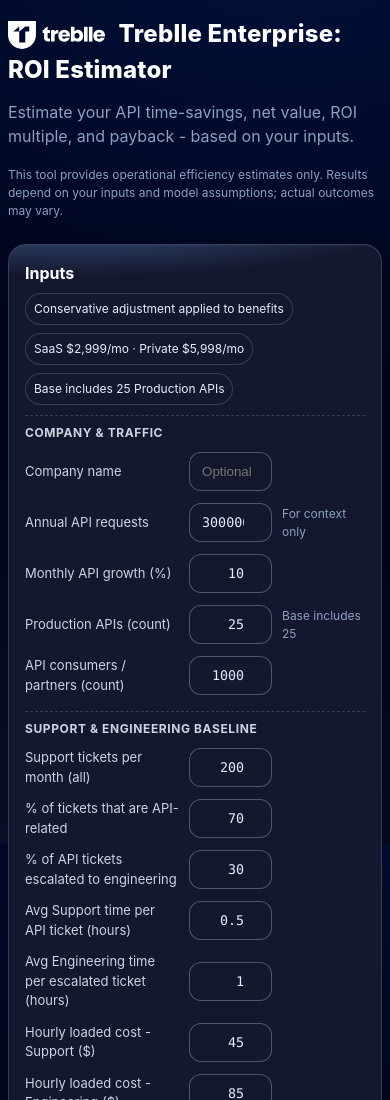
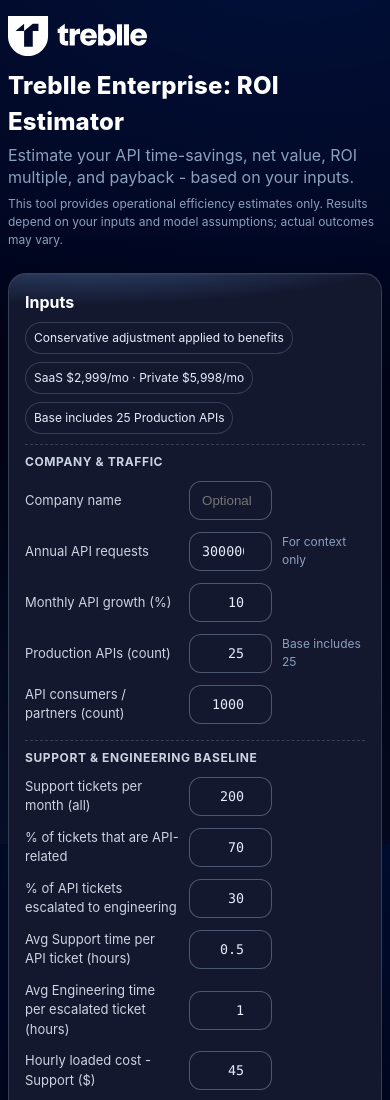
Before and after one commit to scott-lgtm/treblle-roi-api, a website: page index.html in a window 390 px wide. Shown: the top 1100 px of the page. Drawn offline with Linux system fonts and the light colour scheme.

Commit message:
Enhance header layout with standalone logo and improved typography
- Position Treblle logo as standalone brand element (40px height)
- Separate header into brand and content sections for better hierarchy
- Improve subtitle typography with larger font size (16px) and line-height
- Add proper spacing using design tokens between all header elements
- Maintain responsive design and accessibility standards

```diff
--- a/index.html
+++ b/index.html
@@ -94,9 +94,11 @@
   }
 
   /* Header */
-  header{display:flex;flex-wrap:wrap;align-items:flex-end;gap:var(--spacing-md);margin-bottom:var(--spacing-xl)}
-  header h1{margin:0;font-size:clamp(24px,4vw,36px);font-weight:800;letter-spacing:.2px;color:var(--text-heading)}
-  header .sub{margin:0;color:var(--muted)}
+  header{margin-bottom:var(--spacing-xl)}
+  .header-brand{display:flex;align-items:center;margin-bottom:var(--spacing-md)}
+  .header-brand img{height:40px;margin-right:var(--spacing-md)}
+  .header-content h1{margin:0;font-size:clamp(24px,4vw,36px);font-weight:800;letter-spacing:.2px;color:var(--text-heading)}
+  .header-content .sub{margin:var(--spacing-xs) 0 0;color:var(--muted);font-size:16px;line-height:1.4}
 
   /* Grid Layout */
   .grid{display:grid;grid-template-columns:1.1fr .9fr;gap:var(--spacing-xl)}
@@ -175,12 +177,14 @@
 <body>
 <div class="wrap">
   <header>
-    <h1>
-      <img src="treblle-logo.svg" alt="Treblle" style="height:28px;vertical-align:middle;margin-right:8px;">
-      Treblle Enterprise: ROI Estimator
-    </h1>
-    <p class="sub">Estimate your API time-savings, net value, ROI multiple, and payback - based on your inputs.</p>
-    <div class="disclaimer">This tool provides operational efficiency estimates only. Results depend on your inputs and model assumptions; actual outcomes may vary.</div>
+    <div class="header-brand">
+      <img src="treblle-logo.svg" alt="Treblle" />
+    </div>
+    <div class="header-content">
+      <h1>Treblle Enterprise: ROI Estimator</h1>
+      <p class="sub">Estimate your API time-savings, net value, ROI multiple, and payback - based on your inputs.</p>
+      <div class="disclaimer">This tool provides operational efficiency estimates only. Results depend on your inputs and model assumptions; actual outcomes may vary.</div>
+    </div>
   </header>
 
   <div class="grid">
```
